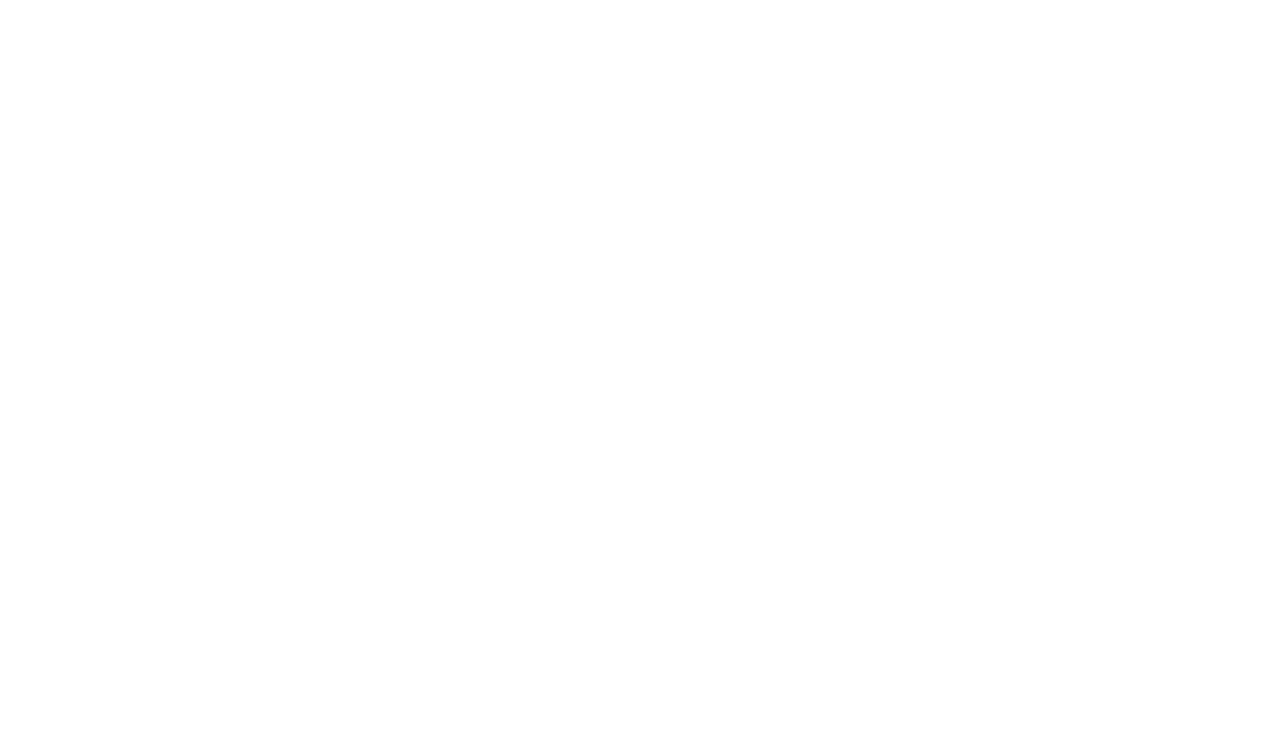
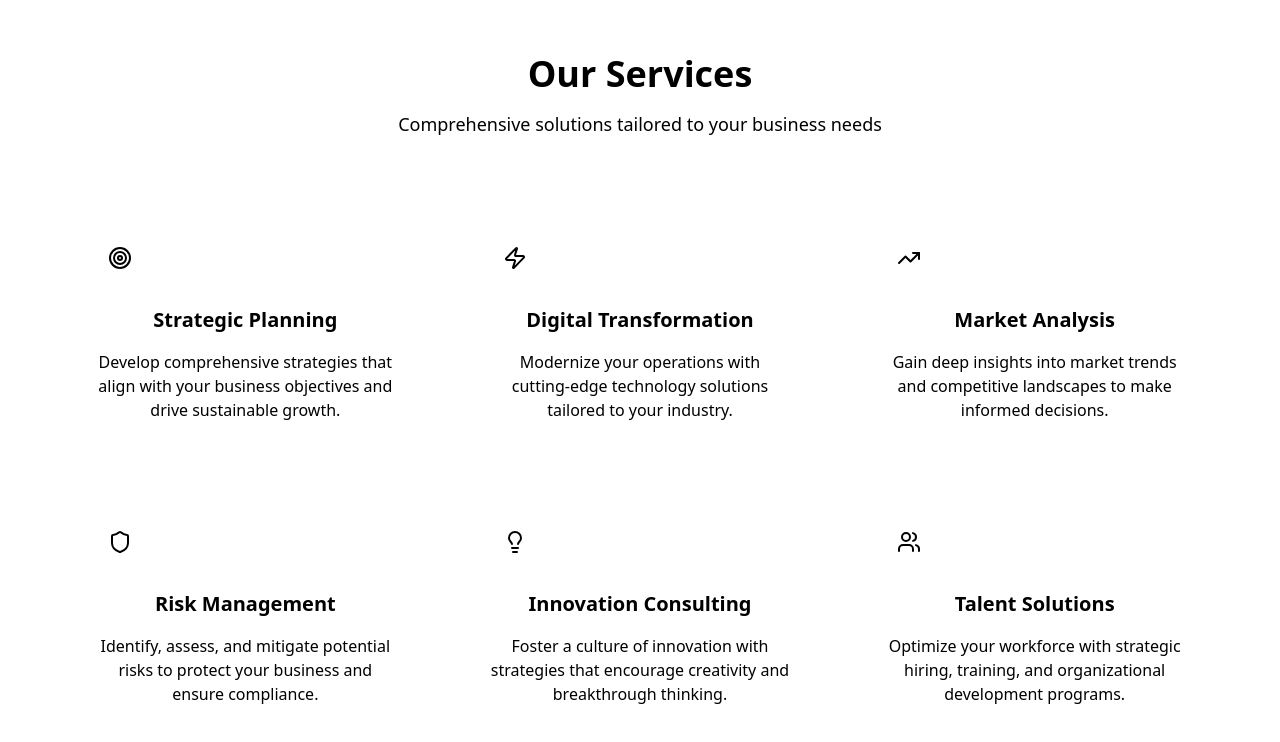
Before and after one commit to pujanshrestha045-arch/Corporate, a React (Vite) app: page / in a window 1280 px wide. Shown: the part 906-1648 px from the top of the page. Before the commit the page ends 864 px from the top, so only its background shows below. Built offline with nearby package versions, Linux system fonts and the light colour scheme.

Commit message:
Services Comp added

```diff
--- a/src/App.jsx
+++ b/src/App.jsx
@@ -2,12 +2,14 @@ import React from 'react'
 import './css/App.css'
 import Header from './components/Header'
 import Hero from './components/hero'
+import Services from './components/Services'
 
 function App() {
   return (
     <>
       <Header/>
       <Hero />
+      <Services />
     </>
   )
 }
--- /dev/null
+++ b/src/components/Services.jsx
@@ -0,0 +1,87 @@
+import React from 'react'
+import { Lightbulb, Target, TrendingUp, Shield, Zap, Users } from 'lucide-react'
+
+function Services() {
+
+const iconMap = {
+  lightbulb: Lightbulb,
+  target: Target,
+  trending: TrendingUp,
+  shield: Shield,
+  zap: Zap,
+  users: Users,
+}
+
+    const services = [
+        {
+            id: 1,
+            title: "Strategic Planning",
+            description:
+                "Develop comprehensive strategies that align with your business objectives and drive sustainable growth.",
+            icon: "target",
+        },
+        {
+            id: 2,
+            title: "Digital Transformation",
+            description: "Modernize your operations with cutting-edge technology solutions tailored to your industry.",
+            icon: "zap",
+        },
+        {
+            id: 3,
+            title: "Market Analysis",
+            description: "Gain deep insights into market trends and competitive landscapes to make informed decisions.",
+            icon: "trending",
+        },
+        {
+            id: 4,
+            title: "Risk Management",
+            description: "Identify, assess, and mitigate potential risks to protect your business and ensure compliance.",
+            icon: "shield",
+        },
+        {
+            id: 5,
+            title: "Innovation Consulting",
+            description: "Foster a culture of innovation with strategies that encourage creativity and breakthrough thinking.",
+            icon: "lightbulb",
+        },
+        {
+            id: 6,
+            title: "Talent Solutions",
+            description: "Optimize your workforce with strategic hiring, training, and organizational development programs.",
+            icon: "users",
+        },
+    ]
+
+    return (
+    <>
+      <section id='services' className='py-24 sm:py-32'>
+        <div className="mx-auto max-w-7xl px-4 sm:px-6 lg:px-8">
+            <div className="mx-auto max-w-2xl text-center">
+                <h2 className="text-balance text-3xl font-semibold sm:text-4xl">
+                    Our Services
+                </h2>
+                <p className='mt-4 text-pretty text-lg'>
+                    Comprehensive solutions tailored to your business needs
+                </p>
+            </div>
+            <div className="mt-16 grid gap-8 sm:grid-cols-2 lg:grid-cols-3">
+                {services.map((service) => {
+                    const Icon = iconMap[service.icon] || Lightbulb
+                    return(
+                        <div key={service.id} className='p-8 hover:shadow-lg hover:translate-y-1'>
+                            <div className="flex h-12 w-12 items-center justify-center rounded-lg ">
+                                <Icon className="h-6 w-6" />
+                            </div>
+                            <h3 className='mt-6 text-xl font-semibold'>{service.title}</h3>
+                            <p className='mt-4'>{service.description}</p>
+                        </div>
+                    )
+                })}
+            </div>
+        </div>
+      </section>
+    </>
+  )
+}
+
+export default Services
```
